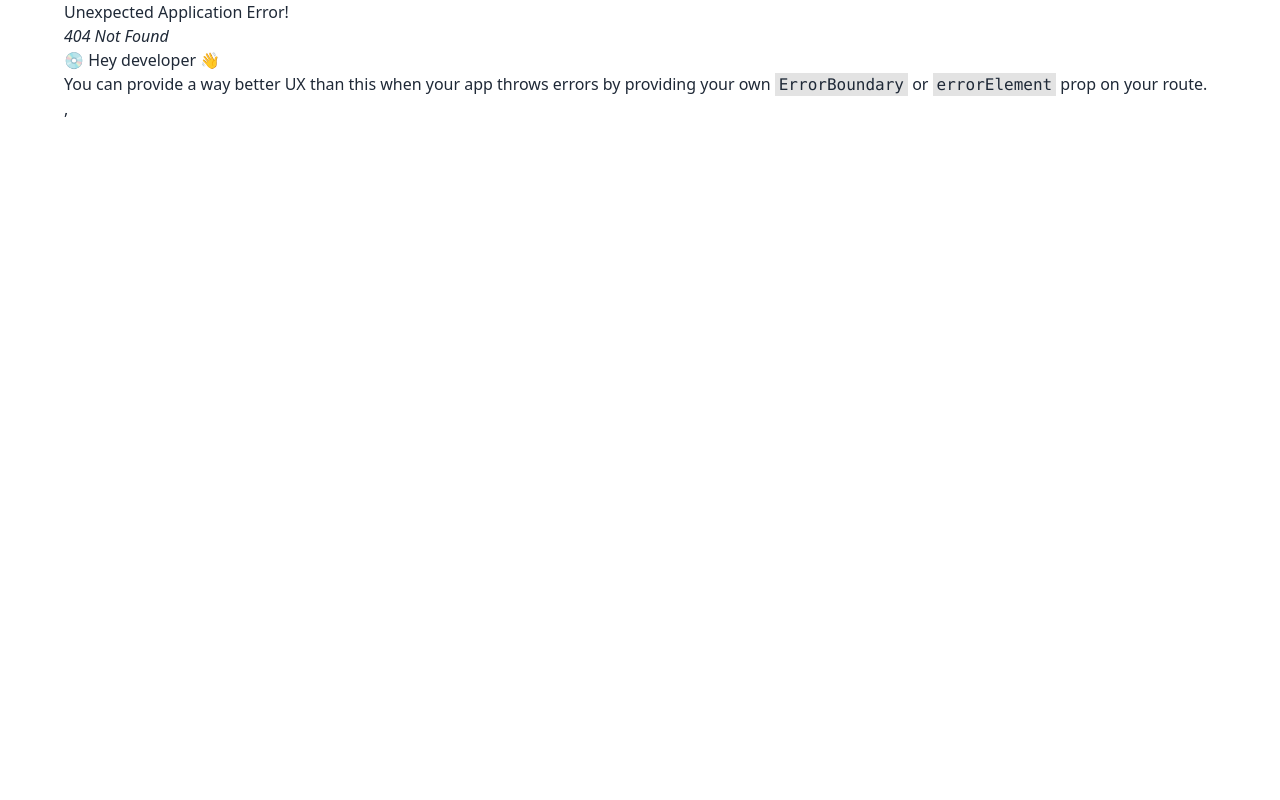
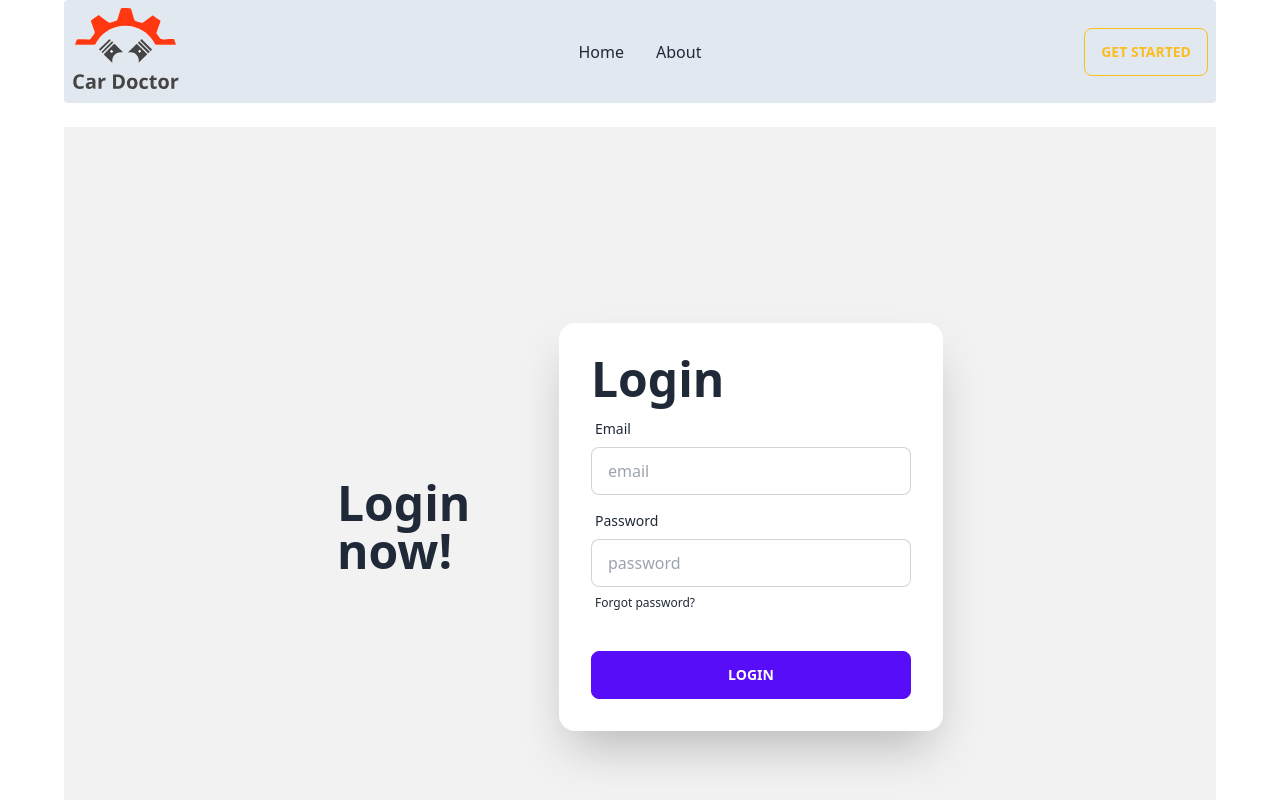
Before and after one commit to Himlaoy/car-doctor-client-pract, a React (Vite) app: page /login in a window 1280 px wide. Before the commit this address had no page. Shown: the top 800 px of the page. Built offline with nearby package versions, Linux system fonts and the light colour scheme.

Commit message:
login done

```diff
--- a/src/Route/Route.jsx
+++ b/src/Route/Route.jsx
@@ -1,6 +1,7 @@
 import { createBrowserRouter } from "react-router-dom";
 import Main from "../layOut/Main";
 import Home from "../page/Home/Home";
+import Login from "../page/Login/Login";
 
 const route = createBrowserRouter([
     {
@@ -10,6 +11,10 @@ const route = createBrowserRouter([
             {
                 path:'/',
                 element:<Home></Home>
+            },
+            {
+                path:'/login',
+                element:<Login></Login>
             }
         ]
     }
--- a/src/page/Home/Service/Service.jsx
+++ b/src/page/Home/Service/Service.jsx
@@ -14,16 +14,15 @@ const Service = () => {
 
 
     return (
-        <div className='pt-6'>
+        <div className='pt-6 '>
             <div className='text-center space-y-4 w-1/3 mx-auto'>
                 <h2 className='text-xl text-rose-500'>Service</h2>
                 <p className='text-4xl'>Our Service Area</p>
                 <p>the majority have suffered alteration in some form, by injected humour, or randomised words which don't look even slightly believable. </p>
             </div>
-
-            <div>
+            <div className='grid grid-cols-1 md:grid-cols-2 lg:grid-cols-3 gap-5'>
                 {
-                    services.map(service=> <ServiceCard key={service._id} service={service}></ServiceCard>)
+                    services.map(service=> <ServiceCard key={service.service_id} service={service}></ServiceCard>)
                 }
             </div>
         </div>
--- a/src/page/Home/ServiceCard/ServiceCard.jsx
+++ b/src/page/Home/ServiceCard/ServiceCard.jsx
@@ -1,9 +1,22 @@
 import React from 'react';
 
-const ServiceCard = () => {
+const ServiceCard = ({service}) => {
+
+    const {img,price,service_id,title} = service
+
+
     return (
-        <div>
-
+        <div className="card w-96 bg-base-100 shadow-xl">
+            <figure className="px-10 pt-10">
+                <img src={img} alt="Shoes" className="rounded-xl" />
+            </figure>
+            <div className="card-body  ">
+                <h2 className="card-title">Name : {title}</h2>
+                <p className='text-orange-400'>price : {price}</p>
+                <div className="card-actions">
+                    <button className="btn btn-primary">Buy Now</button>
+                </div>
+            </div>
         </div>
     );
 };
--- /dev/null
+++ b/src/page/Login/Login.jsx
@@ -0,0 +1,39 @@
+import React from 'react';
+
+const Login = () => {
+    return (
+        <div className="hero min-h-screen bg-base-200">
+            <div className="hero-content flex-col lg:flex-row">
+                <div className="text-center lg:text-left w-1/2">
+                    <h1 className="text-5xl font-bold">Login now!</h1>
+
+                </div>
+                <div className="card flex-shrink-0 w-full max-w-sm shadow-2xl bg-base-100">
+                    <div className="card-body">
+                        <h1 className="text-5xl font-bold">Login</h1>
+                        <div className="form-control">
+                            <label className="label">
+                                <span className="label-text">Email</span>
+                            </label>
+                            <input type="text" placeholder="email" className="input input-bordered" />
+                        </div>
+                        <div className="form-control">
+                            <label className="label">
+                                <span className="label-text">Password</span>
+                            </label>
+                            <input type="text" placeholder="password" className="input input-bordered" />
+                            <label className="label">
+                                <a href="#" className="label-text-alt link link-hover">Forgot password?</a>
+                            </label>
+                        </div>
+                        <div className="form-control mt-6">
+                            <button className="btn btn-primary">Login</button>
+                        </div>
+                    </div>
+                </div>
+            </div>
+        </div>
+    );
+};
+
+export default Login;
```
